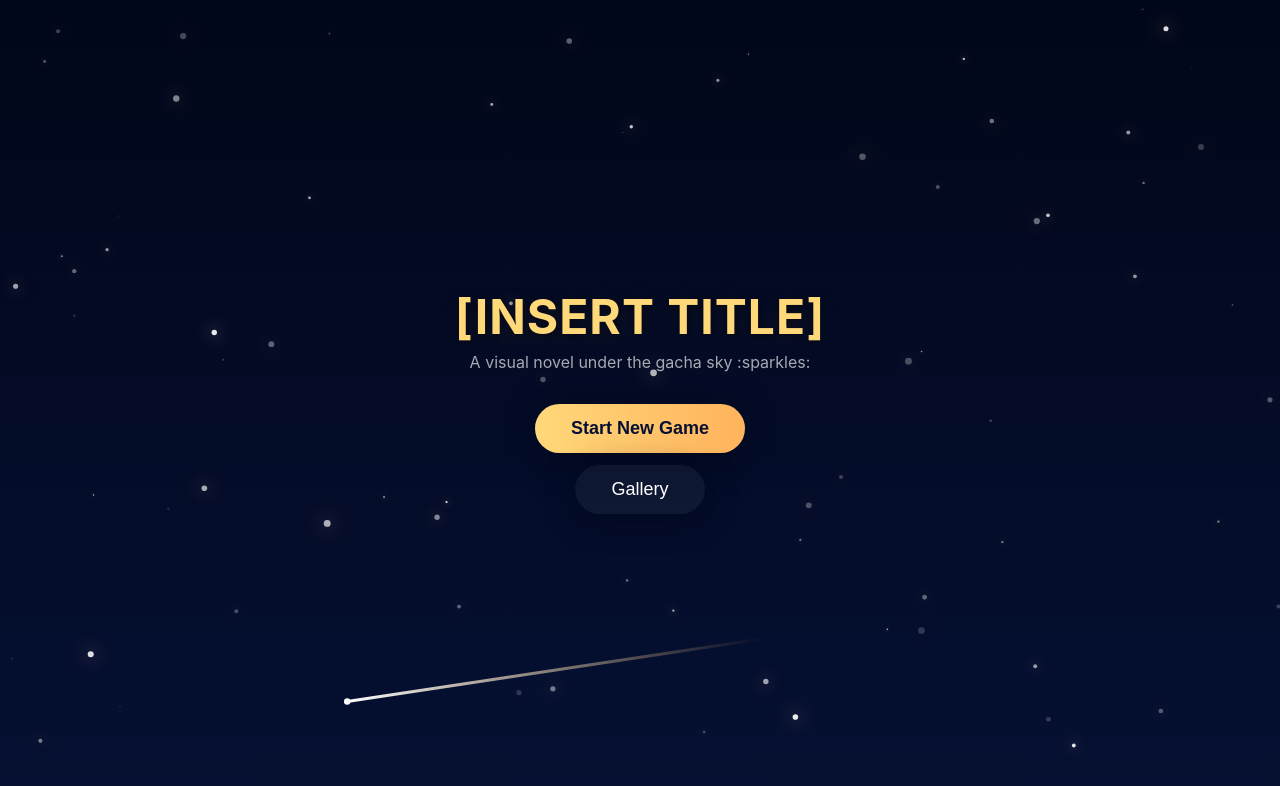
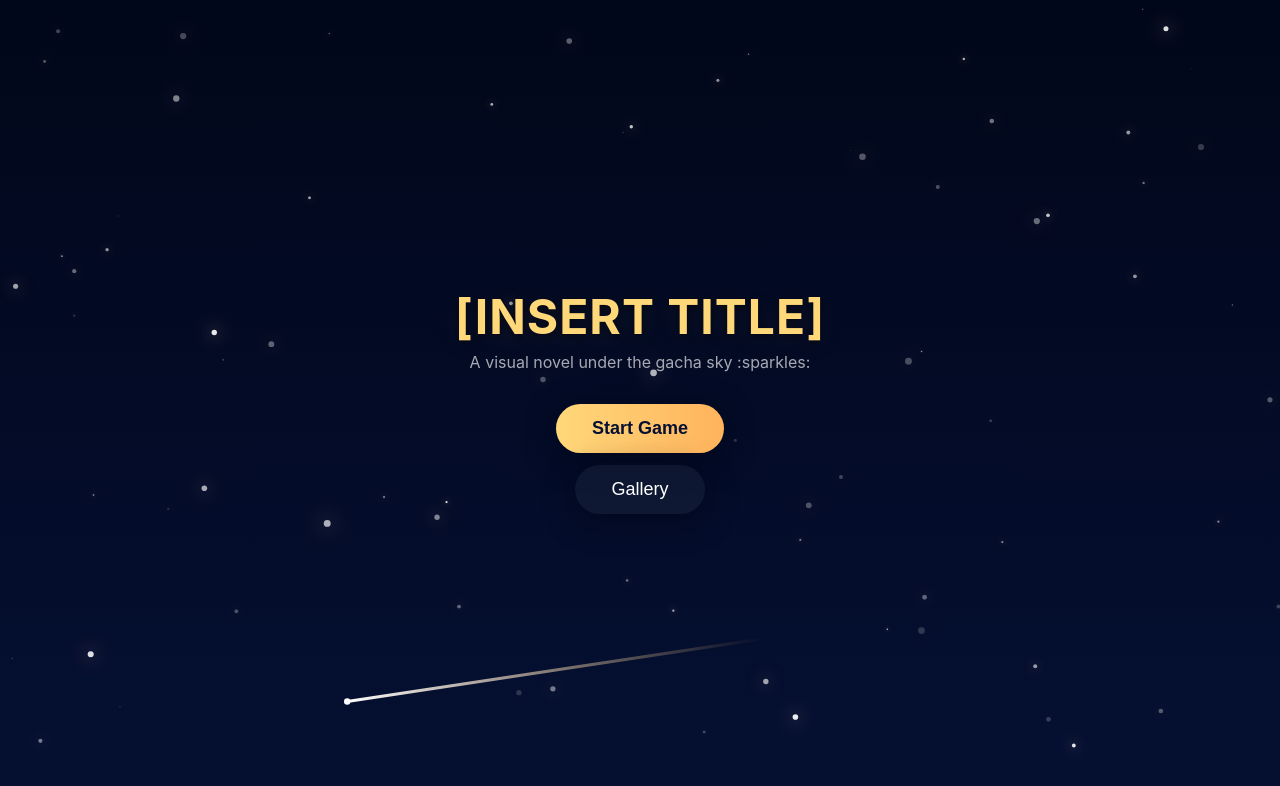
Before and after one commit to ninja888-8/gachavn, a website built with Vite: page src/index.html in a window 1280 px wide. Built offline with nearby package versions, Linux system fonts and the light colour scheme.

Commit message:
update html slightly

```diff
--- a/src/index.html
+++ b/src/index.html
@@ -16,8 +16,7 @@
 		</header>
 
 		<nav class="menu">
-			<button class="btn primary" id="new-game">Start New Game</button>
-			<!-- <button class="btn" id="continue-game">Continue</button> -->
+			<button class="btn primary" id="new-game">Start Game</button>
 			<button class="btn" id="gallery">Gallery</button>
 		</nav>
 	</main>
```
Also changed, not shown: src/novel.html (+1 -0 lines).
